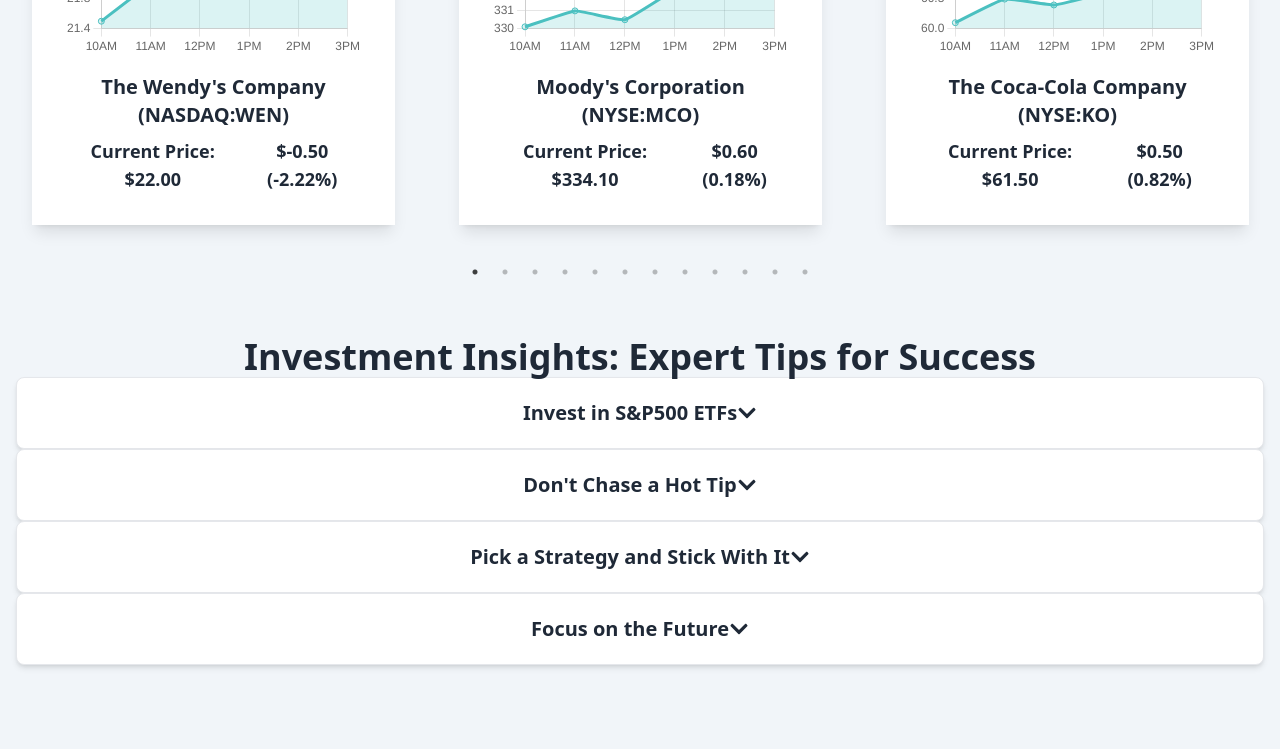
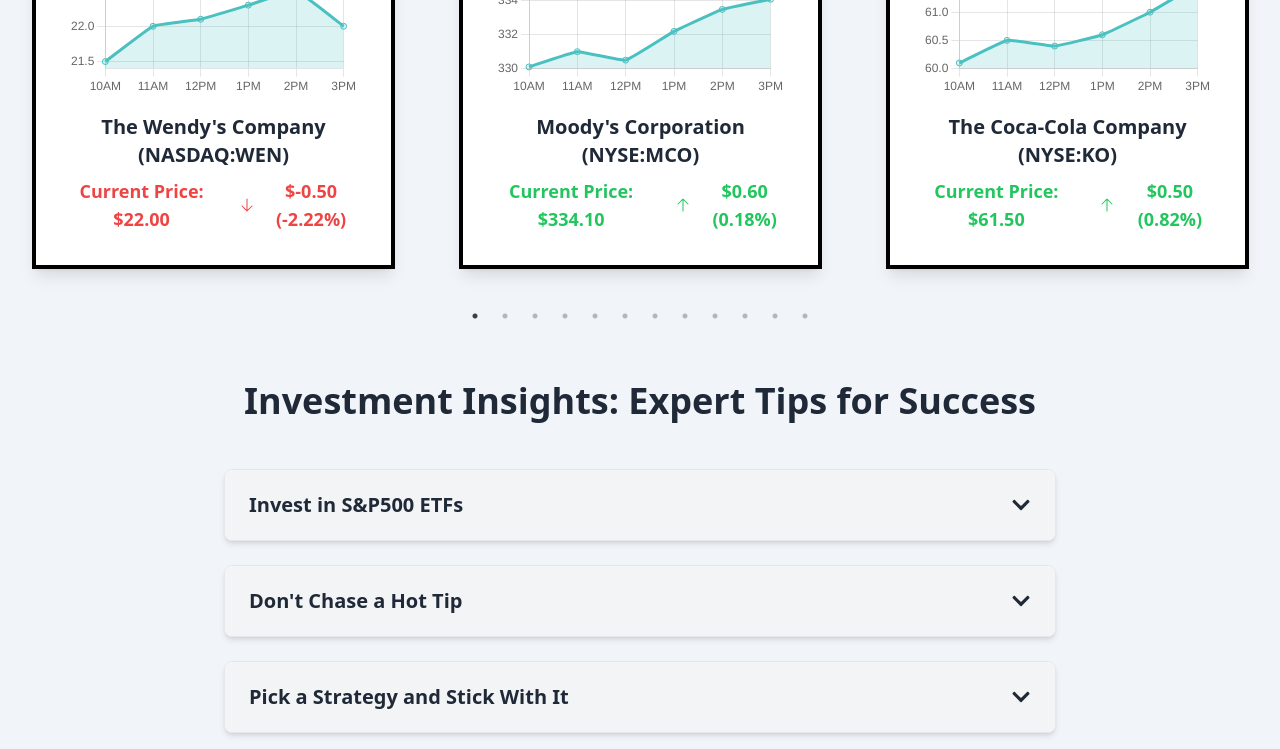
Before and after one commit to Jx1126/asp-final, a React (Vite) app: page /jobs-wealth in a window 1280 px wide. Shown: the part 1020-1769 px from the top of the page. Built offline with nearby package versions, Linux system fonts and the light colour scheme.

Commit message:
Updating CSS to match the version

```diff
--- a/src/css/output.css
+++ b/src/css/output.css
@@ -755,6 +755,15 @@
   content: var(--tw-content);
 }
 
+.carousel {
+  display: inline-flex;
+  overflow-x: scroll;
+  scroll-snap-type: x mandatory;
+  scroll-behavior: smooth;
+  -ms-overflow-style: none;
+  scrollbar-width: none;
+}
+
 @media (hover: hover) {
   .btn:hover {
     --tw-border-opacity: 1;
@@ -1214,6 +1223,10 @@
   100% {
     transform: scale(1);
   }
+}
+
+.carousel::-webkit-scrollbar {
+  display: none;
 }
 
 @keyframes checkmark {
@@ -1818,6 +1831,11 @@
   margin-right: 1.25rem;
 }
 
+.mx-auto {
+  margin-left: auto;
+  margin-right: auto;
+}
+
 .my-2 {
   margin-top: 0.5rem;
   margin-bottom: 0.5rem;
@@ -1837,6 +1855,10 @@
   margin-bottom: 2.5rem;
 }
 
+.mb-12 {
+  margin-bottom: 3rem;
+}
+
 .mb-2 {
   margin-bottom: 0.5rem;
 }
@@ -1851,6 +1873,22 @@
 
 .ml-20 {
   margin-left: 5rem;
+}
+
+.ml-auto {
+  margin-left: auto;
+}
+
+.mr-2 {
+  margin-right: 0.5rem;
+}
+
+.mr-4 {
+  margin-right: 1rem;
+}
+
+.mt-10 {
+  margin-top: 2.5rem;
 }
 
 .mt-2 {
@@ -1895,6 +1933,14 @@
   height: 1.5rem;
 }
 
+.h-4 {
+  height: 1rem;
+}
+
+.h-48 {
+  height: 12rem;
+}
+
 .h-auto {
   height: auto;
 }
@@ -1911,6 +1957,14 @@
   width: 3.5rem;
 }
 
+.w-4 {
+  width: 1rem;
+}
+
+.w-6 {
+  width: 1.5rem;
+}
+
 .w-8 {
   width: 2rem;
 }
@@ -1931,6 +1985,10 @@
   width: 100%;
 }
 
+.max-w-4xl {
+  max-width: 56rem;
+}
+
 .max-w-56 {
   max-width: 14rem;
 }
@@ -1997,6 +2055,18 @@
 
 .gap-8 {
   gap: 2rem;
+}
+
+.space-x-4 > :not([hidden]) ~ :not([hidden]) {
+  --tw-space-x-reverse: 0;
+  margin-right: calc(1rem * var(--tw-space-x-reverse));
+  margin-left: calc(1rem * calc(1 - var(--tw-space-x-reverse)));
+}
+
+.space-y-6 > :not([hidden]) ~ :not([hidden]) {
+  --tw-space-y-reverse: 0;
+  margin-top: calc(1.5rem * calc(1 - var(--tw-space-y-reverse)));
+  margin-bottom: calc(1.5rem * var(--tw-space-y-reverse));
 }
 
 .overflow-hidden {
@@ -2025,12 +2095,31 @@
   border-bottom-right-radius: 0.5rem;
 }
 
+.rounded-t-lg {
+  border-top-left-radius: 0.5rem;
+  border-top-right-radius: 0.5rem;
+}
+
 .border {
   border-width: 1px;
 }
 
 .border-2 {
   border-width: 2px;
+}
+
+.border-4 {
+  border-width: 4px;
+}
+
+.border-black {
+  --tw-border-opacity: 1;
+  border-color: rgb(0 0 0 / var(--tw-border-opacity));
+}
+
+.border-gray-200 {
+  --tw-border-opacity: 1;
+  border-color: rgb(229 231 235 / var(--tw-border-opacity));
 }
 
 .border-slate-300 {
@@ -2050,6 +2139,16 @@
 .bg-blue-700 {
   --tw-bg-opacity: 1;
   background-color: rgb(29 78 216 / var(--tw-bg-opacity));
+}
+
+.bg-gray-100 {
+  --tw-bg-opacity: 1;
+  background-color: rgb(243 244 246 / var(--tw-bg-opacity));
+}
+
+.bg-gray-50 {
+  --tw-bg-opacity: 1;
+  background-color: rgb(249 250 251 / var(--tw-bg-opacity));
 }
 
 .bg-orange-400 {
@@ -2122,6 +2221,10 @@
   padding: 0.5rem;
 }
 
+.p-4 {
+  padding: 1rem;
+}
+
 .p-6 {
   padding: 1.5rem;
 }
@@ -2140,6 +2243,11 @@
   padding-right: 1rem;
 }
 
+.px-6 {
+  padding-left: 1.5rem;
+  padding-right: 1.5rem;
+}
+
 .px-8 {
   padding-left: 2rem;
   padding-right: 2rem;
@@ -2150,6 +2258,11 @@
   padding-bottom: 0.5rem;
 }
 
+.py-4 {
+  padding-top: 1rem;
+  padding-bottom: 1rem;
+}
+
 .pr-1 {
   padding-right: 0.25rem;
 }
@@ -2209,6 +2322,10 @@
   text-transform: uppercase;
 }
 
+.leading-relaxed {
+  line-height: 1.625;
+}
+
 .tracking-wide {
   letter-spacing: 0.025em;
 }
@@ -2234,6 +2351,26 @@
 .text-blue-700 {
   --tw-text-opacity: 1;
   color: rgb(29 78 216 / var(--tw-text-opacity));
+}
+
+.text-gray-700 {
+  --tw-text-opacity: 1;
+  color: rgb(55 65 81 / var(--tw-text-opacity));
+}
+
+.text-gray-800 {
+  --tw-text-opacity: 1;
+  color: rgb(31 41 55 / var(--tw-text-opacity));
+}
+
+.text-green-500 {
+  --tw-text-opacity: 1;
+  color: rgb(34 197 94 / var(--tw-text-opacity));
+}
+
+.text-red-500 {
+  --tw-text-opacity: 1;
+  color: rgb(239 68 68 / var(--tw-text-opacity));
 }
 
 .text-slate-800 {
@@ -2289,6 +2426,20 @@
   transition-property: all;
   transition-timing-function: cubic-bezier(0.4, 0, 0.2, 1);
   transition-duration: 150ms;
+}
+
+.transition-colors {
+  transition-property: color, background-color, border-color, text-decoration-color, fill, stroke;
+  transition-timing-function: cubic-bezier(0.4, 0, 0.2, 1);
+  transition-duration: 150ms;
+}
+
+.duration-200 {
+  transition-duration: 200ms;
+}
+
+.duration-300 {
+  transition-duration: 300ms;
 }
 
 .ease-in-out {
@@ -2397,6 +2548,11 @@
   background-color: rgb(30 64 175 / var(--tw-bg-opacity));
 }
 
+.hover\:bg-gray-200:hover {
+  --tw-bg-opacity: 1;
+  background-color: rgb(229 231 235 / var(--tw-bg-opacity));
+}
+
 .hover\:text-blue-800:hover {
   --tw-text-opacity: 1;
   color: rgb(30 64 175 / var(--tw-text-opacity));
@@ -2448,6 +2604,11 @@
 
   .sm\:gap-20 {
     gap: 5rem;
+  }
+
+  .sm\:px-6 {
+    padding-left: 1.5rem;
+    padding-right: 1.5rem;
   }
 
   .sm\:px-8 {
@@ -2499,4 +2660,9 @@
     padding-left: 5rem;
     padding-right: 5rem;
   }
-}
+
+  .lg\:px-8 {
+    padding-left: 2rem;
+    padding-right: 2rem;
+  }
+}
```
